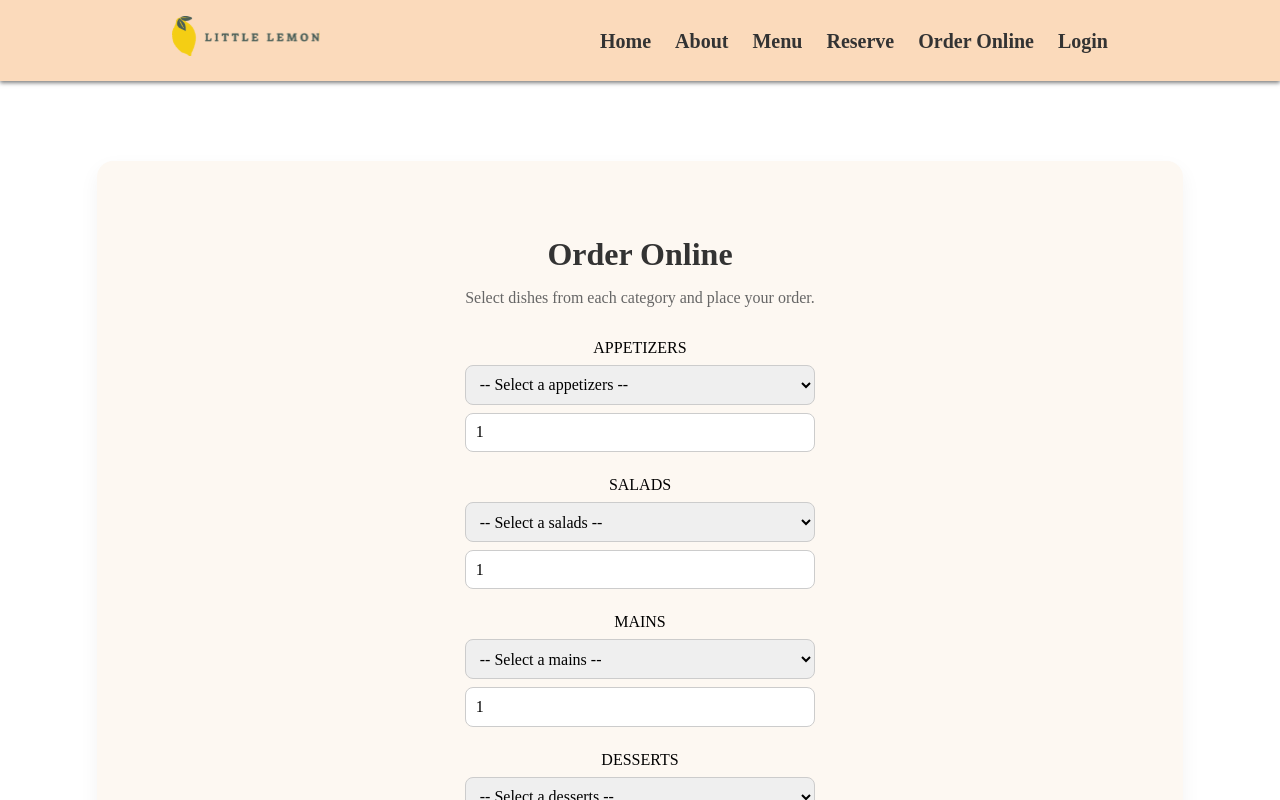
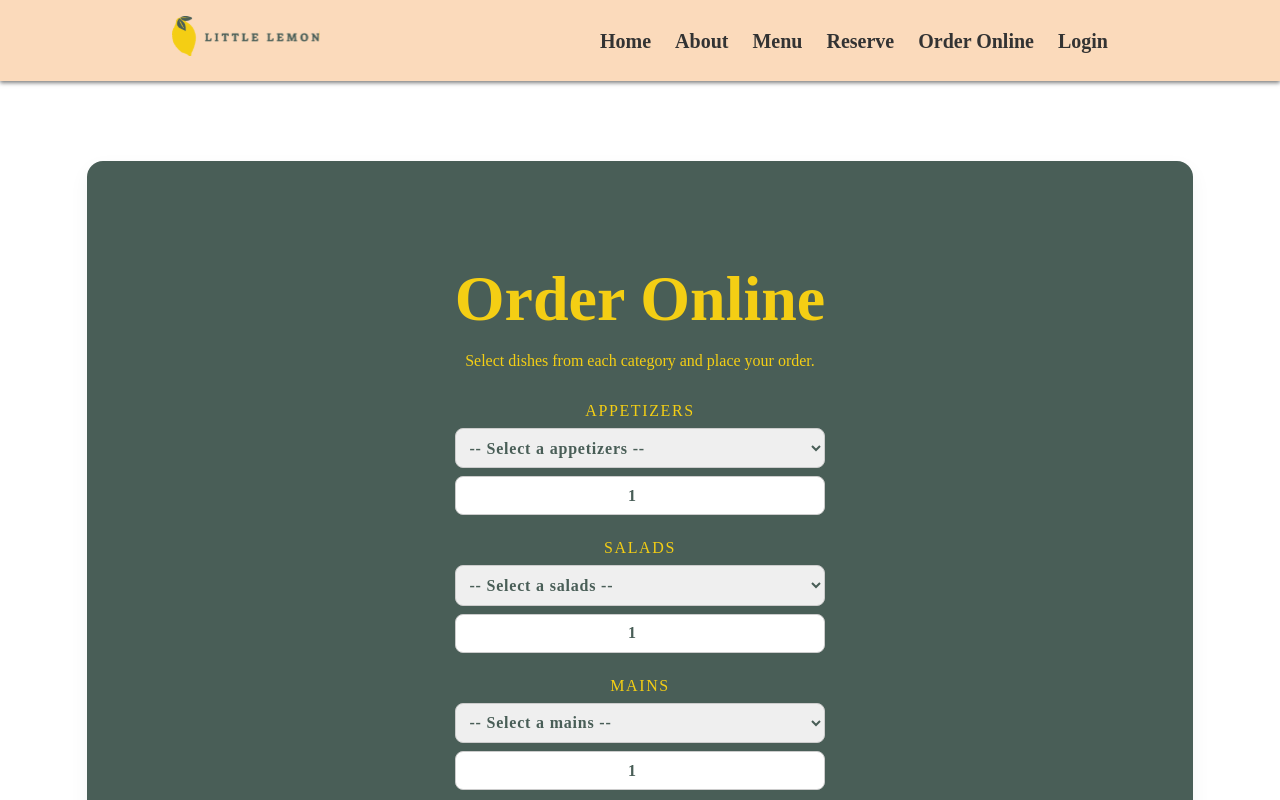
Before and after one commit to kaifunction/little-lemon, a React (Create React App) app: page /order in a window 1280 px wide. Shown: the top 800 px of the page. Built offline with nearby package versions, Linux system fonts and the light colour scheme; a web font is replaced by a local one.

Commit message:
order online

```diff
--- a/src/pages/Menu.css
+++ b/src/pages/Menu.css
@@ -5,7 +5,7 @@
      grid-template-columns: repeat(2, 1fr);
      background-color: black;
      margin-top: -0.1rem;
-     color: #e2b839;
+     color: #F4CE14;
   padding-bottom: 5rem;
 }
 
@@ -41,7 +41,7 @@
 
 .menu-h2 {
      font-size: 2rem;
-     color: #e2b839;
+     color: #F4CE14;
      margin-top: 4rem;
 }
 
--- a/src/pages/OrderOnline.css
+++ b/src/pages/OrderOnline.css
@@ -1,6 +1,6 @@
 .order-online-form-section {
      padding: 3rem 23rem;
-     background-color: #fdf8f2;
+     background-color: #495E57;
      max-width: 800px;
      margin: 0 auto;
      margin-top: 5rem;
@@ -11,14 +11,14 @@
 }
 
 .order-title {
-     font-size: 2rem;
-     color: #333;
+     font-size: 4rem;
+     color: #F4CE14;
      margin-bottom: 0.5rem;
 }
 
 .order-subtext {
      font-size: 1rem;
-     color: #666;
+     color: #F4CE14;
      margin-bottom: 2rem;
 }
 
@@ -34,13 +34,30 @@
      gap: 0.5rem;
 }
 
+.order-label{
+     font-size: 1rem;
+     letter-spacing: .1rem;
+     color: #F4CE14;
+}
+
 .order-select,
 .order-quantity {
      padding: 0.6rem;
      font-size: 1rem;
+     color: #495E57;
+     font-size: 1rem;
+     font-weight: 700;
+     letter-spacing: 0.05rem;
      border: 1px solid #ccc;
      border-radius: 8px;
      min-width: 180px;
+     display: flex;
+     flex-direction: column;
+     text-align: center;
+}
+
+.order-quantity{
+     font-size: 1rem;
 }
 
 .order-add-button {
@@ -70,6 +87,7 @@
      border-radius: 12px;
      border: 1px solid #eee;
      text-align: left;
+     letter-spacing: .05rem;
 }
 
 .order-summary h3 {
@@ -85,6 +103,7 @@
 
 .order-summary li {
      margin-bottom: 0.5rem;
+     font-weight: 400;
 }
 
 .order-button {
@@ -108,10 +127,14 @@
      background-color: #ddb800;
 }
 
+.order-total{
+     letter-spacing: .1rem;
+}
+
 .reset-button {
      font-size: 1rem;
      font-weight: 600;
-     width: 140px;
+     width: 80px;
      height: 35px;
      background-color: #495E57;
      color: #F4CE14;
@@ -133,7 +156,7 @@
 .order-submit-button {
      font-size: 1rem;
      font-weight: 600;
-     width: 240px;
+     width: 170px;
      height: 35px;
      background-color: #495E57;
      color: #F4CE14;
--- a/src/pages/OrderOnline.js
+++ b/src/pages/OrderOnline.js
@@ -170,7 +170,7 @@ function OrderOnline() {
 
       {order.length > 0 && (
         <div className="order-summary">
-          <h3>🧾 Your Order</h3>
+          <h2>🧾 Your Order</h2>
           <ul>
             {order.map((item, index) => (
               <li key={index}>
@@ -179,15 +179,15 @@ function OrderOnline() {
               </li>
             ))}
           </ul>
-          <p className="order-total">
-            Total: $
+          <h3 className="order-total">
+            <span className="order-total-text">Total: $</span>
             {order
               .reduce(
                 (total, item) => total + item.dish.price * item.quantity,
                 0
               )
               .toFixed(2)}
-          </p>
+          </h3>
           <button className='reset-button' onClick={handleReset}>Reset</button>
           <button className="order-submit-button">Submit Order</button>
         </div>
```
